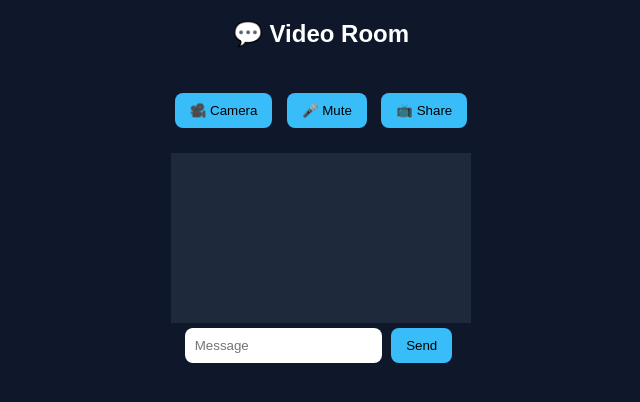
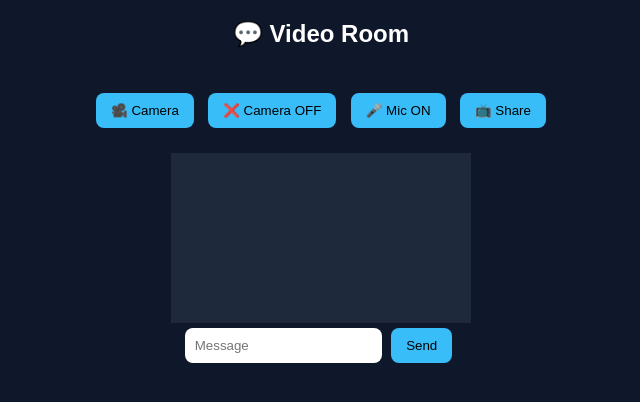
Before and after one commit to munna1127/screenshare, a website: page public/room.html in a window 1280 px wide. Shown: the whole page, without its empty margins (319-959 px from the left). Drawn offline with nearby package versions, Linux system fonts and the light colour scheme; no server answers.

Commit message:
Update room.html

```diff
--- a/public/room.html
+++ b/public/room.html
@@ -7,12 +7,14 @@
 <body>
 
 <h2>💬 Video Room</h2>
+<p id="roomId"></p>
 
 <div id="videos" class="video-grid"></div>
 
 <div class="controls">
   <button onclick="startCamera()">🎥 Camera</button>
-  <button onclick="toggleMute()">🎤 Mute</button>
+  <button onclick="toggleCamera()" id="camBtn">❌ Camera OFF</button>
+  <button onclick="toggleMute()" id="micBtn">🎤 Mic ON</button>
   <button onclick="startShare()">📺 Share</button>
 </div>
 
```
